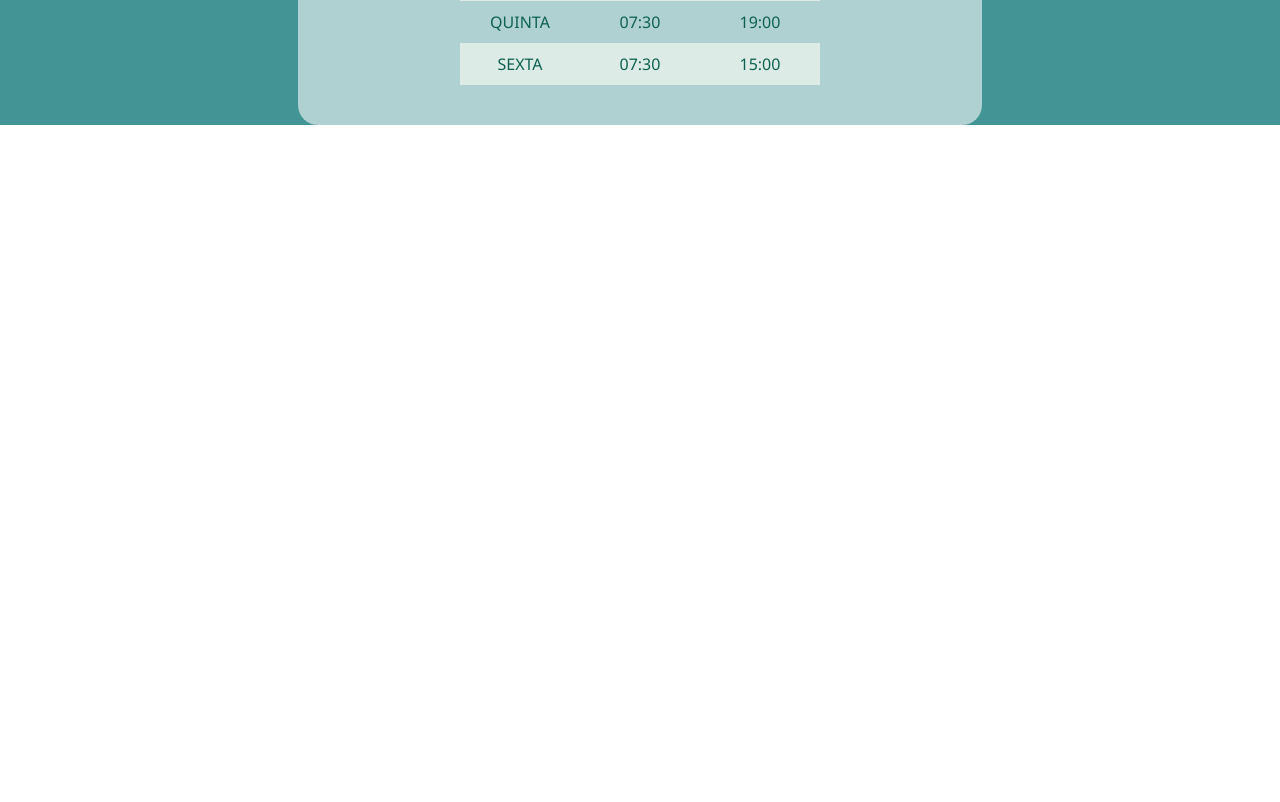
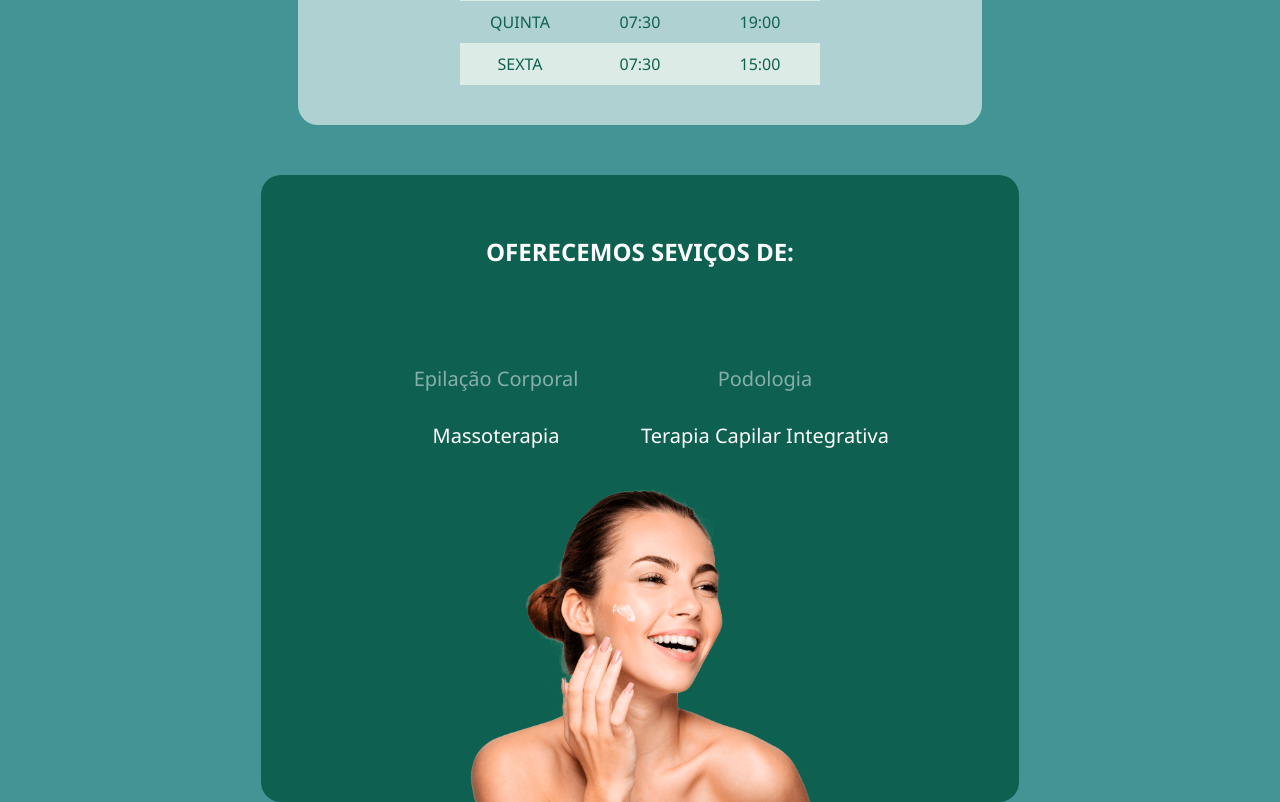
Before and after one commit to William-Dias-Marcos/Spaco7_Angular, an Angular app: page / in a window 1280 px wide. Shown: the part 3540-4342 px from the top of the page. Before the commit the page ends 3665 px from the top, so only its background shows below. Built offline with nearby package versions, Linux system fonts and the light colour scheme.

Commit message:
creating service presentation components

```diff
--- a/src/app/app.component.html
+++ b/src/app/app.component.html
@@ -2,5 +2,6 @@
 <app-home></app-home>
 <app-about></app-about>
 <app-opening-hours></app-opening-hours>
+<app-presentation-of-services></app-presentation-of-services>
 
 <app-whatsapp-conversation></app-whatsapp-conversation>
--- a/src/app/app.module.ts
+++ b/src/app/app.module.ts
@@ -8,6 +8,7 @@ import { HomeComponent } from './components/home/home.component';
 import { AboutComponent } from './components/about/about.component';
 import { OpeningHoursComponent } from './components/opening-hours/opening-hours.component';
 import { WhatsappConversationComponent } from './components/whatsapp-conversation/whatsapp-conversation.component';
+import { PresentationOfServicesComponent } from './components/presentation-of-services/presentation-of-services.component';
 
 @NgModule({
   declarations: [
@@ -16,7 +17,8 @@ import { WhatsappConversationComponent } from './components/whatsapp-conversatio
     HomeComponent,
     AboutComponent,
     OpeningHoursComponent,
-    WhatsappConversationComponent
+    WhatsappConversationComponent,
+    PresentationOfServicesComponent
   ],
   imports: [
     BrowserModule,
--- /dev/null
+++ b/src/app/components/presentation-of-services/presentation-of-services.component.css
@@ -0,0 +1,88 @@
+.container {
+  background-color: #439494;
+  display: flex;
+  justify-content: center;
+  color: #fff;
+  padding-top: 50px;
+}
+
+#services {
+  background-color: #0e6150;
+  padding: 40px 110px 0px 110px;
+  border-radius: 20px;
+
+  display: flex;
+  flex-direction: column;
+  align-items: center;
+  justify-content: flex-end;
+}
+
+#services img {
+  width: 350px;
+}
+
+h2 {
+  padding: 20px;
+  font-weight: bold;
+}
+
+.container-name-of-services {
+  display: flex;
+}
+.container-name-of-services p {
+  text-align: center;
+}
+
+.name-of-services {
+  font-size: 20px;
+  padding: 20px;
+  opacity: 0;
+  animation-name: randomAnimation;
+  animation-duration: 4s;
+  animation-timing-function: ease-in-out;
+  animation-iteration-count: infinite;
+  animation-direction: alternate;
+  animation-play-state: running;
+}
+
+.name-of-services:nth-child(1) {
+  animation-delay: 1s;
+}
+
+.name-of-services:nth-child(2) {
+  animation-delay: 2s;
+}
+
+.name-of-services:nth-child(3) {
+  animation-delay: 3s;
+}
+
+.name-of-services:nth-child(4) {
+  animation-delay: 4s;
+}
+
+@keyframes randomAnimation {
+  0% {
+    transform: translateY(0);
+    opacity: 0;
+  }
+  50% {
+    transform: translateY(-20px);
+    opacity: 1;
+  }
+  100% {
+    transform: translateY(0);
+    opacity: 0;
+  }
+}
+
+@media (max-width: 800px) {
+  #services {
+    width: 96%;
+    height: 96%;
+    padding: 0px 0px 0px 0px;
+  }
+  #services img {
+    width: 280px;
+  }
+}
--- /dev/null
+++ b/src/app/components/presentation-of-services/presentation-of-services.component.html
@@ -0,0 +1,19 @@
+<section class="container">
+  <div id="services">
+    <h2>OFERECEMOS SEVIÇOS DE:</h2>
+    <div class="container-name-of-services">
+      <div>
+        <p class="name-of-services">Embelezamento Facial</p>
+        <p class="name-of-services">Epilação Corporal</p>
+        <p class="name-of-services">Massoterapia</p>
+      </div>
+      <div>
+        <p class="name-of-services">Naturopatia</p>
+        <p class="name-of-services">Podologia</p>
+        <p class="name-of-services">Terapia Capilar Integrativa</p>
+      </div>
+    </div>
+
+    <img src="../../../assets/imgServices.png" alt="Mulher se cuidando" />
+  </div>
+</section>
```
Also changed, not shown: src/app/components/presentation-of-services/presentation-of-services.component.ts (added, +10 -0 lines), src/assets/imgServices.png (added), 1 other file (tests, documents, lock files or other folders).
